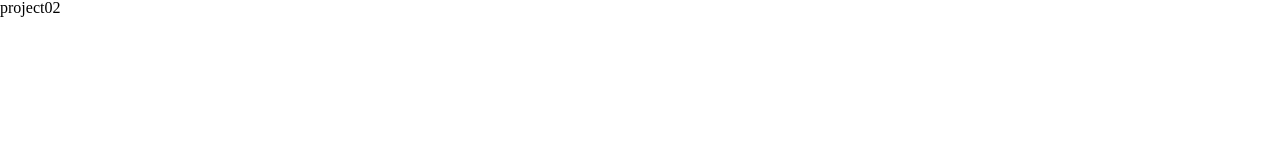
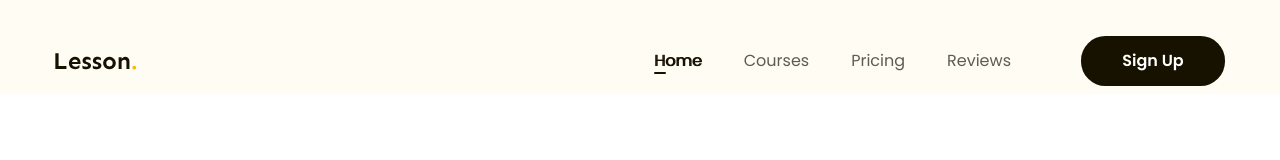
Before and after one commit to lethanh48192/F8-TH-02, a plain HTML site: page index.html in a window 1280 px wide. Shown: the top 160 px of the page. Drawn offline with Linux system fonts and the light colour scheme.

Commit message:
Làm phần header

```diff
--- a/asets/css/style.css
+++ b/asets/css/style.css
@@ -0,0 +1,83 @@
+* {
+    box-sizing: border-box;
+}
+html {
+    font-size: 62.5%;
+}
+body {
+    font-size: 1.6rem;
+    font-family: "Poppins", sans-serif;
+}
+/* common */
+a {
+    text-decoration: none;
+}
+.btn {
+    display: inline-block;
+    padding: 0 16px;
+    min-width: 118px;
+    line-height: 50px;
+    background: #171100;
+    border-radius: 24.5px;
+    font-weight: 600;
+    font-size: 1.6rem;
+    text-align: center;
+
+    color: #ffffff;
+}
+
+.main-content {
+    width: 1170px;
+    margin-left: auto;
+    margin-right: auto;
+    max-width: calc(100% - 48px);
+}
+
+/* header */
+.header {
+    background: #fffcf4;
+}
+.header.fixed{
+    position: sticky;
+    top: -28px;
+}
+.header .navbar {
+    display: flex;
+    align-items: center;
+    padding: 36px 0 8px;
+}
+.nav {
+    margin-left: auto;
+}
+.nav ul {
+    display: flex;
+}
+.nav a {
+    position: relative;
+    padding: 8px 21px;
+    font-size: 1.6rem;
+    color: #5f5b53;
+    transition: 0.25s;
+}
+.nav a:hover,
+.nav li.active a {
+    text-shadow: 1px 0 0 currentColor;
+    color: #171100;
+}
+.nav li.active a::after {
+    content: "";
+    display: block;
+    position: absolute;
+    left: 21px;
+    bottom: 6px;
+    width: 12px;
+    height: 2px;
+    background: #171100;
+    border-radius: 1px;
+}
+.header .sigup-btn {
+    min-width: 144px;
+}
+.header .action {
+    margin-left: 49px;
+}
--- a/index.html
+++ b/index.html
@@ -5,14 +5,54 @@
         <meta http-equiv="X-UA-Compatible" content="IE=edge" />
         <meta name="viewport" content="width=device-width, initial-scale=1.0" />
         <title>F8-project 02</title>
-		<!-- reset css -->
+        <!-- reset css -->
         <link rel="stylesheet" href="./asets/css/reset.css" />
 
-
-		<!-- style -->
+        <!-- fonts -->
+        <link rel="preconnect" href="https://fonts.googleapis.com" />
+        <link rel="preconnect" href="https://fonts.gstatic.com" crossorigin />
+        <link
+            href="https://fonts.googleapis.com/css2?family=Poppins:ital,wght@0,400;0,500;0,600;0,700;1,400&family=Sen:wght@700&display=swap"
+            rel="stylesheet"
+        />
+        <!-- style -->
         <link rel="stylesheet" href="./asets/css/style.css" />
     </head>
     <body>
-		<h1>project02</h1>
-	</body>
+        <main style="height: 5000px">
+            <header class="header fixed">
+                <div class="main-content">
+                    <div class="navbar">
+						<!-- logo -->
+                        <img
+                            src="./asets/img/logo.svg"
+                            alt="logo"
+                            class="logo"
+                        />
+                        <!-- navigation -->
+                        <nav class="nav">
+                            <ul>
+                                <li class="active">
+                                    <a href="">Home</a>
+                                </li>
+                                <li>
+                                    <a href="">Courses</a>
+                                </li>
+                                <li>
+                                    <a href="">Pricing</a>
+                                </li>
+                                <li>
+                                    <a href="">Reviews</a>
+                                </li>
+                            </ul>
+                        </nav>
+                        <!-- action -->
+                        <div class="action">
+                            <a href="#!" class="btn sigup-btn">Sign Up</a>
+                        </div>
+                    </div>
+                </div>
+            </header>
+        </main>
+    </body>
 </html>
```
Also changed, not shown: asets/img/logo.svg (added), 2 other files.
